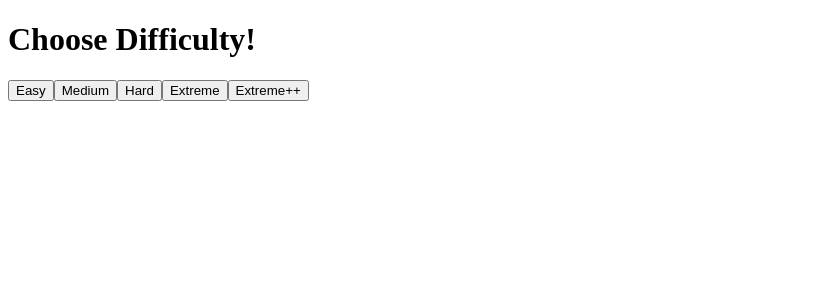
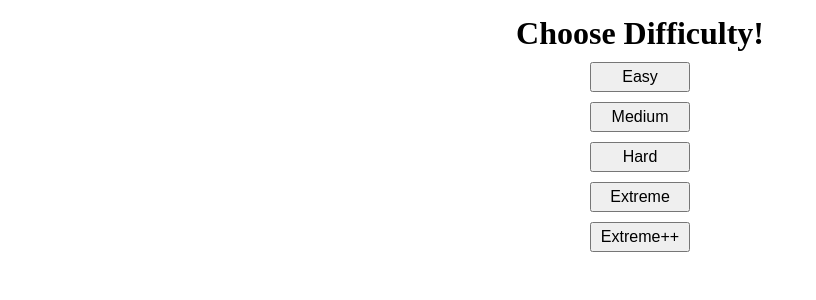
Before and after one commit to Lagergrenk/fe23-js3-inlamning2-kevin-lagergren, a React (Vite) app: page / in a window 1280 px wide. Shown: the top 300 px of the page, without its empty margins (0-816 px from the left). Built offline with nearby package versions, Linux system fonts and the light colour scheme.

Commit message:
refactor, style: Simple styling added

```diff
--- a/src/components/Cell.tsx
+++ b/src/components/Cell.tsx
@@ -22,7 +22,7 @@ const Cell: React.FC<CellProps> = ({ cell, onClick }) => {
           : cell.numberOfNeighbouringMines > 0
           ? cell.numberOfNeighbouringMines
           : ' '
-        : '?'}{' '}
+        : '?'}
       {/* if cell.visible=true, display the number of neighbouring mines if it is greater than 0, otherwise display a space */}
     </div>
   );
--- a/src/index.css
+++ b/src/index.css
@@ -9,6 +9,29 @@
   cursor: pointer;
 }
 
+.cell:hover {
+  background-color: lightgray;
+}
+
 .board {
   margin: 10px;
 }
+
+.gamesettings-container {
+  display: flex;
+  justify-content: center;
+  align-items: center;
+  margin: 10px;
+  flex-direction: column;
+}
+
+.gamesettings-container > * {
+  margin: 5px;
+}
+
+.gamesettings-container > button {
+  width: 100px;
+  height: 30px;
+  font-size: 16px;
+  cursor: pointer;
+}
```
